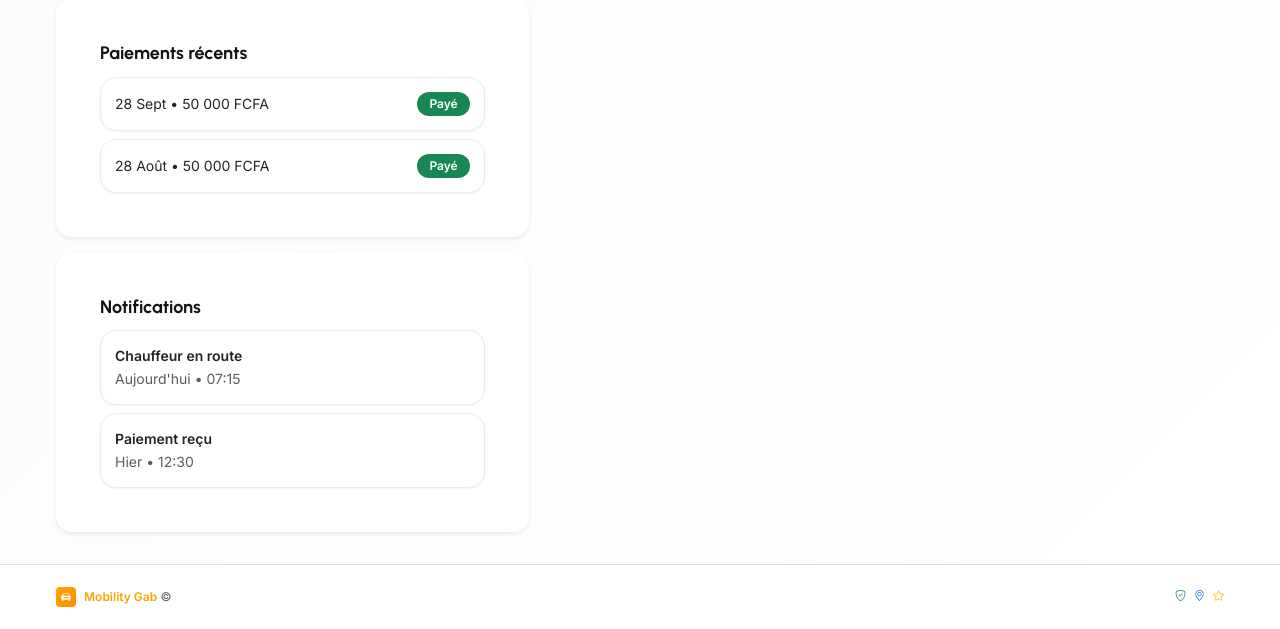
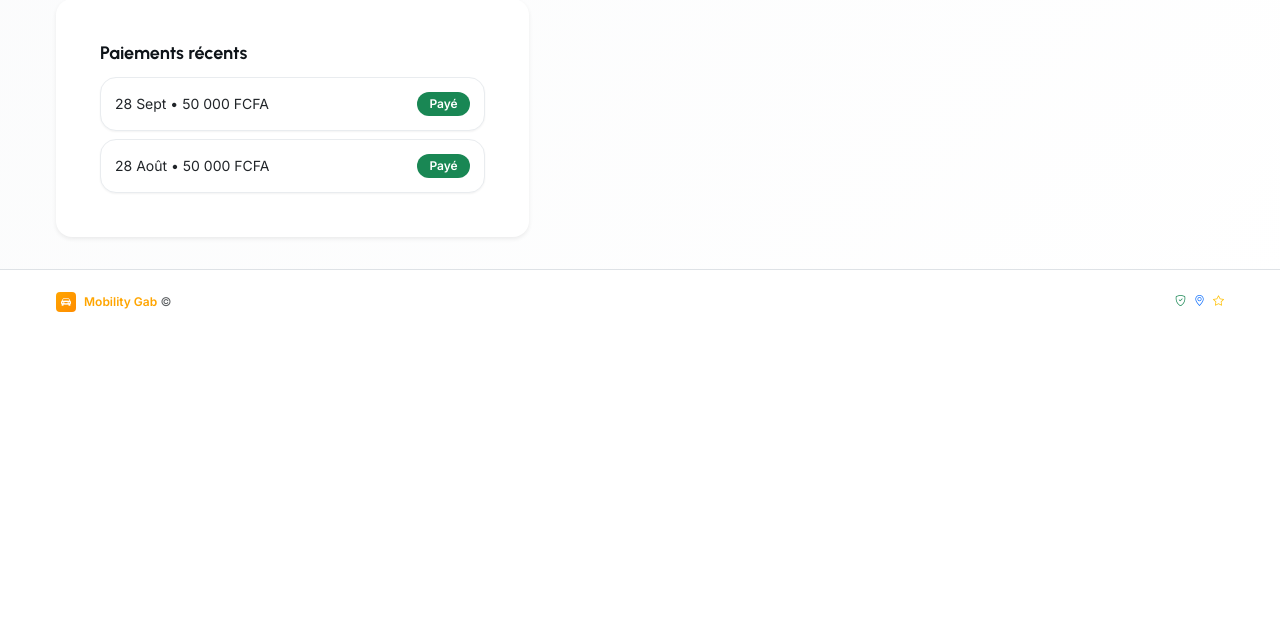
Before and after one commit to Stevy64/Mobility_Gab, a Django app: template Documents/GitHub/Mobility_Gab/templates/core/dashboard/parent_dashboard.html in a window 1280 px wide. Shown: the part 1216-1845 px from the top of the page. After the commit the page ends 1528 px from the top, so only its background shows below. Run offline with Django 4.2, Linux system fonts and the light colour scheme; the template is opened without the code that fills it, so the values that code supplies are empty; parts of the project's set-up code (start-up, migrations or seed data) failed here and were passed over; some libraries are stand-ins or nearby versions.

Commit message:
Clean: Suppression section Notifications dans dashboard parent
MODIFICATIONS DASHBOARD PARENT (/dashboard/parent/):
- Suppression complete section Notifications (lignes 364-378)
- Suppression CSS associe #notification-feed
- Nettoyage UI pour interface plus epuree

AVANT:
- Section Notifications avec liste exemples
- Chauffeur en route / Paiement recu
- CSS styles notification-feed

APRES:
- Section Notifications supprimee
- Interface plus legere et focalisee
- Moins encombrement visuel

JUSTIFICATION:
- Notifications non utilisees dans cette page
- Information redondante avec autres sections
- Focus sur KPI et suivi temps reel

NOTE:
- Systeme notification badge chat deja implemente
- Badge affiche uniquement si messages > 0
- Pas de modifications necessaires trip_management.html

```diff
--- a/Documents/GitHub/Mobility_Gab/templates/core/dashboard/parent_dashboard.html
+++ b/Documents/GitHub/Mobility_Gab/templates/core/dashboard/parent_dashboard.html
@@ -97,17 +97,6 @@
         font-weight: 500;
         font-size: 0.875rem;
         border-left: 3px solid var(--primary);
-    }
-
-    /* Notifications en grille */
-    #notification-feed {
-        display: grid;
-        gap: 0.5rem;
-    }
-
-    #notification-feed .list-group-item {
-        padding: 0.875rem;
-        border-left: 3px solid var(--info);
     }
 
     /* Paiements en grille */
@@ -361,21 +350,6 @@
                 </ul>
             </div>
         </div>
-        <div class="card shadow-sm border-0">
-            <div class="card-body">
-                <h5 class="fw-bold">Notifications</h5>
-                <ul class="list-group list-group-flush small" id="notification-feed">
-                    <li class="list-group-item">
-                        <span class="fw-semibold">Chauffeur en route</span>
-                        <div class="text-muted">Aujourd'hui • 07:15</div>
-                    </li>
-                    <li class="list-group-item">
-                        <span class="fw-semibold">Paiement reçu</span>
-                        <div class="text-muted">Hier • 12:30</div>
-                    </li>
-                </ul>
-            </div>
-        </div>
     </div>
 </div>
 {% endblock %}
```
